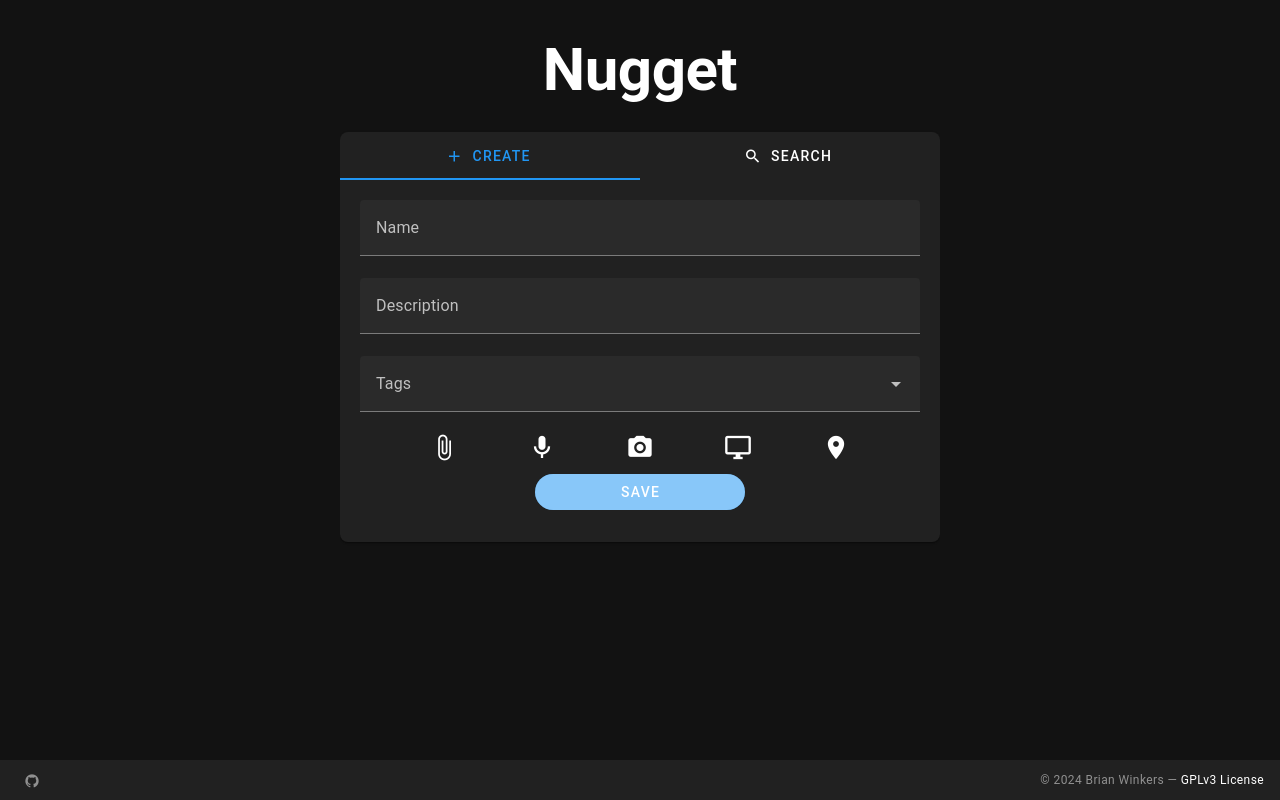
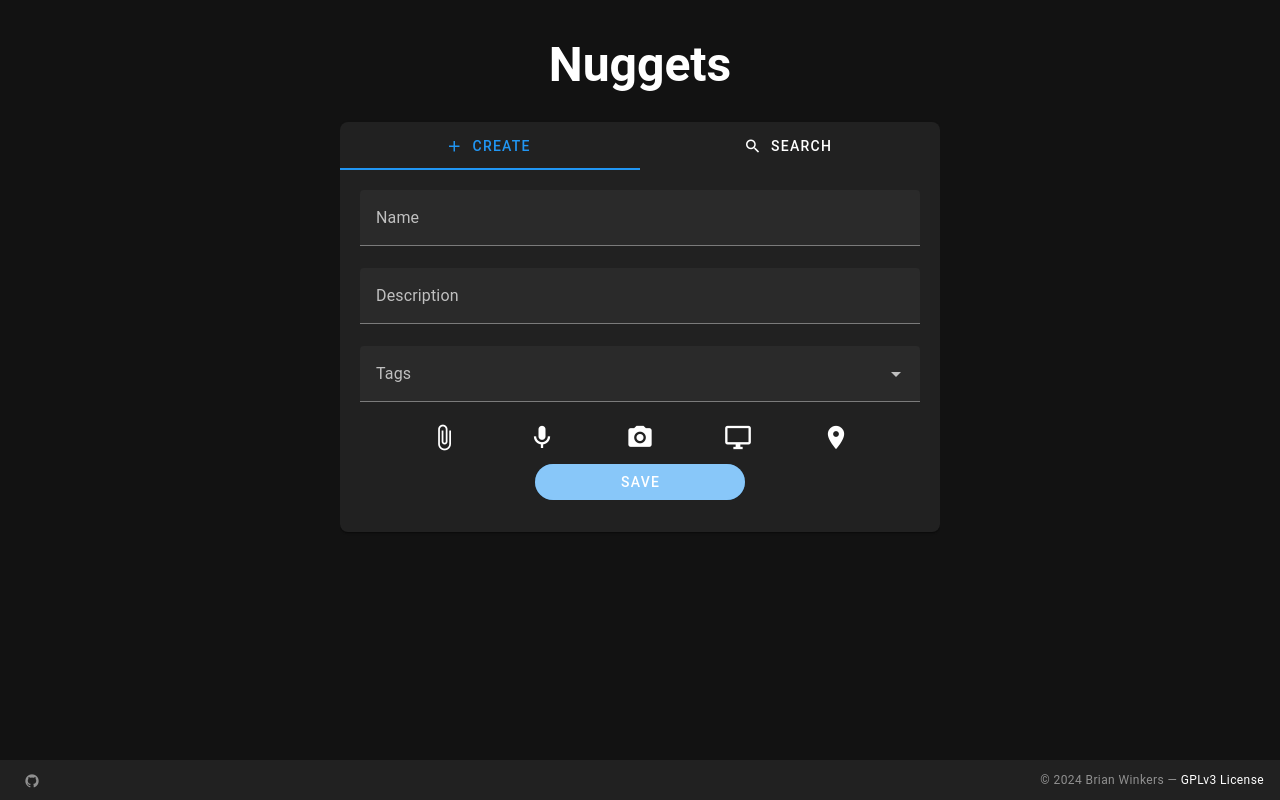
Before and after one commit to Ultri-Izzup/nuggets, a Vue app in the folder app/: page / in a window 1280 px wide. Built offline with nearby package versions, Linux system fonts and the light colour scheme.

Commit message:
smaller title

```diff
--- a/app/src/components/NuggetHome.vue
+++ b/app/src/components/NuggetHome.vue
@@ -2,7 +2,7 @@
   <v-container class="flex">
     <v-responsive class="align-centerfill-height mx-auto py-6" max-width="600">
       <div class="text-center">
-        <h1 class="text-h2 font-weight-bold">Nugget</h1>
+        <h1 class="text-h3 font-weight-bold">Nuggets</h1>
       </div>
 
       <div class="py-4" />
```
